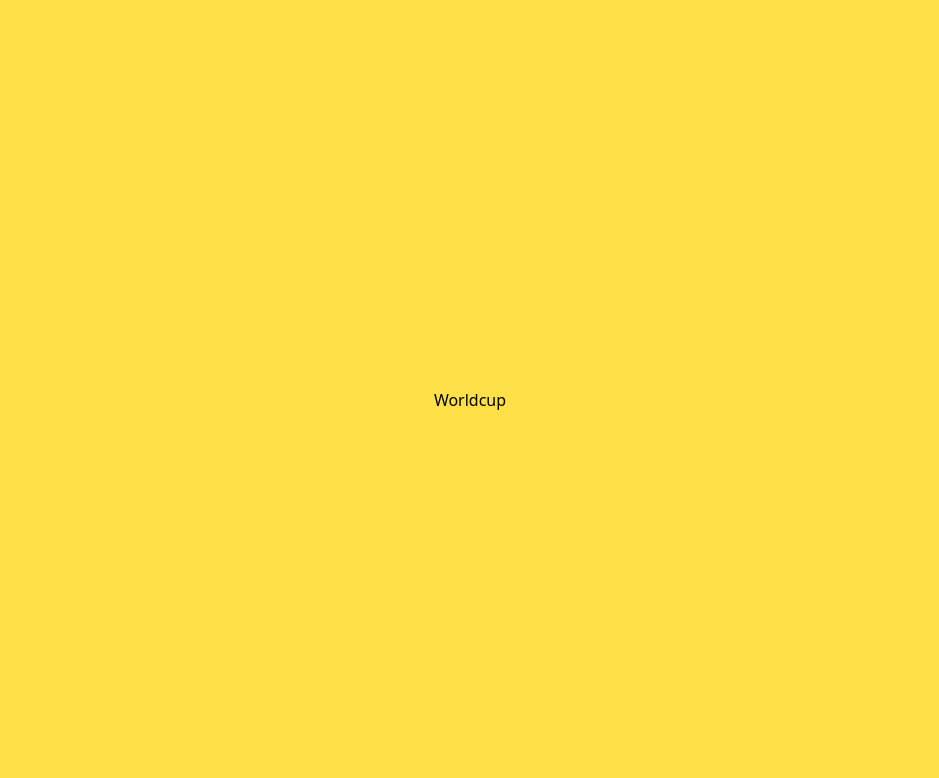
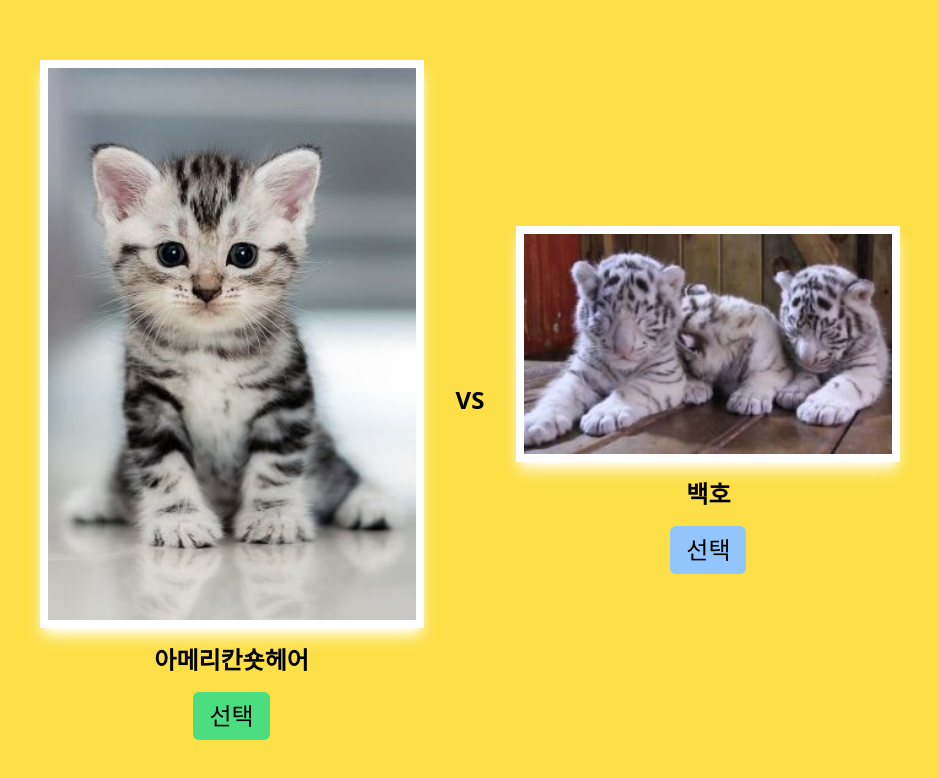
Before and after one commit to Prkskhn/BlockchainSchool, a React (Create React App) app: page /worldcup in a window 1280 px wide. Shown: the top 778 px of the page, without its empty margins (170-1109 px from the left). Built offline with nearby package versions, Linux system fonts and the light colour scheme.

Commit message:
worldcup finish

```diff
--- /dev/null
+++ b/src/components/AnimalCard.jsx
@@ -0,0 +1,22 @@
+const AnimalCard = ({ animal, choice, onClickChoice }) => {
+  return (
+    <div className="flex flex-col justify-center items-center">
+      <img
+        className="border-8 border-white shadow-lg shadow-white w-96"
+        src={`${process.env.PUBLIC_URL}/images/${animal}.jpeg`}
+        alt=""
+      />
+      <div className="text-2xl mt-4 font-bold">{animal}</div>
+      <button
+        onClick={onClickChoice(animal)}
+        className={`text-2xl  mt-4 px-4 py-2 rounded-md ${
+          choice % 2 === 0 ? "bg-green-400" : "bg-blue-300"
+        }`}
+      >
+        선택
+      </button>
+    </div>
+  );
+};
+
+export default AnimalCard;
--- /dev/null
+++ b/src/components/WinAnimalCard.jsx
@@ -0,0 +1,18 @@
+const WinAnimalCard = ({ animal }) => {
+  return (
+    <div className="flex flex-col justify-normal items-center">
+      <div className="text-2xl mb-4 font-bold">
+        🎉🎉🎉 Conglaturations 🎉🎉🎉
+      </div>
+      <img
+        className="border-8 border-white shadow-lg shadow-white w-96"
+        src={`${process.env.PUBLIC_URL}/images/${animal}.jpeg`}
+      />
+      <div className="text-2xl mt-4 font-bold">
+        💕💕💕 Winner is {animal} 💕💕💕
+      </div>
+    </div>
+  );
+};
+
+export default WinAnimalCard;
--- a/src/pages/worldcup.jsx
+++ b/src/pages/worldcup.jsx
@@ -1,20 +1,59 @@
 import { useEffect, useState } from "react";
 import animalData from "../animalData.json";
+import AnimalCard from "../components/AnimalCard";
+import WinAnimalCard from "../components/WinAnimalCard";
 
 const Worldcup = () => {
   const [shuffleAnimal, setShuffleAnimal] = useState();
+  const [choice, setChoice] = useState(0);
+  const [nextRound, setNextRound] = useState([]);
+  const [end, setEnd] = useState(16);
 
-  console.log(animalData);
+  const onClickChoice = (v) => () => {
+    setChoice(choice + 2);
+    setNextRound([...nextRound, v]);
+  };
+
   useEffect(() => {
     let shuffleAnimalData = animalData.sort(() => {
-      return -1;
+      return Math.random() - 0.5;
     });
 
-    console.log(shuffleAnimalData);
+    setShuffleAnimal(shuffleAnimalData);
   }, []);
+  useEffect(() => console.log(nextRound), [nextRound]);
+
+  useEffect(() => {
+    if (choice === end) {
+      console.log("한 라운드 종료");
+      setShuffleAnimal(nextRound);
+      setNextRound([]);
+      setEnd(end / 2);
+      setChoice(0);
+    }
+  }, [choice]);
+
   return (
-    <div className="bg-yellow-300 min-h-screen flex flex-col justify-center items-center">
-      Worldcup
+    <div className="bg-yellow-300 min-h-screen flex  justify-center items-center">
+      {/* {shuffleAnimal ? <AnimalCard animal={shuffleAnimal[8]} /> : "값이없음"} */}
+      {shuffleAnimal &&
+        (end === 1 ? (
+          <WinAnimalCard animal={shuffleAnimal[choice]} />
+        ) : (
+          <>
+            <AnimalCard
+              animal={shuffleAnimal[choice]}
+              choice={choice}
+              onClickChoice={onClickChoice}
+            />
+            <div className="text-2xl mx-8 font-bold">VS</div>
+            <AnimalCard
+              animal={shuffleAnimal[choice + 1]}
+              choice={choice + 1}
+              onClickChoice={onClickChoice}
+            />
+          </>
+        ))}
     </div>
   );
 };
```
Also changed, not shown: public/images/골든리트리버.jpeg (renamed from public/images/골든 리트리버.jpeg).
